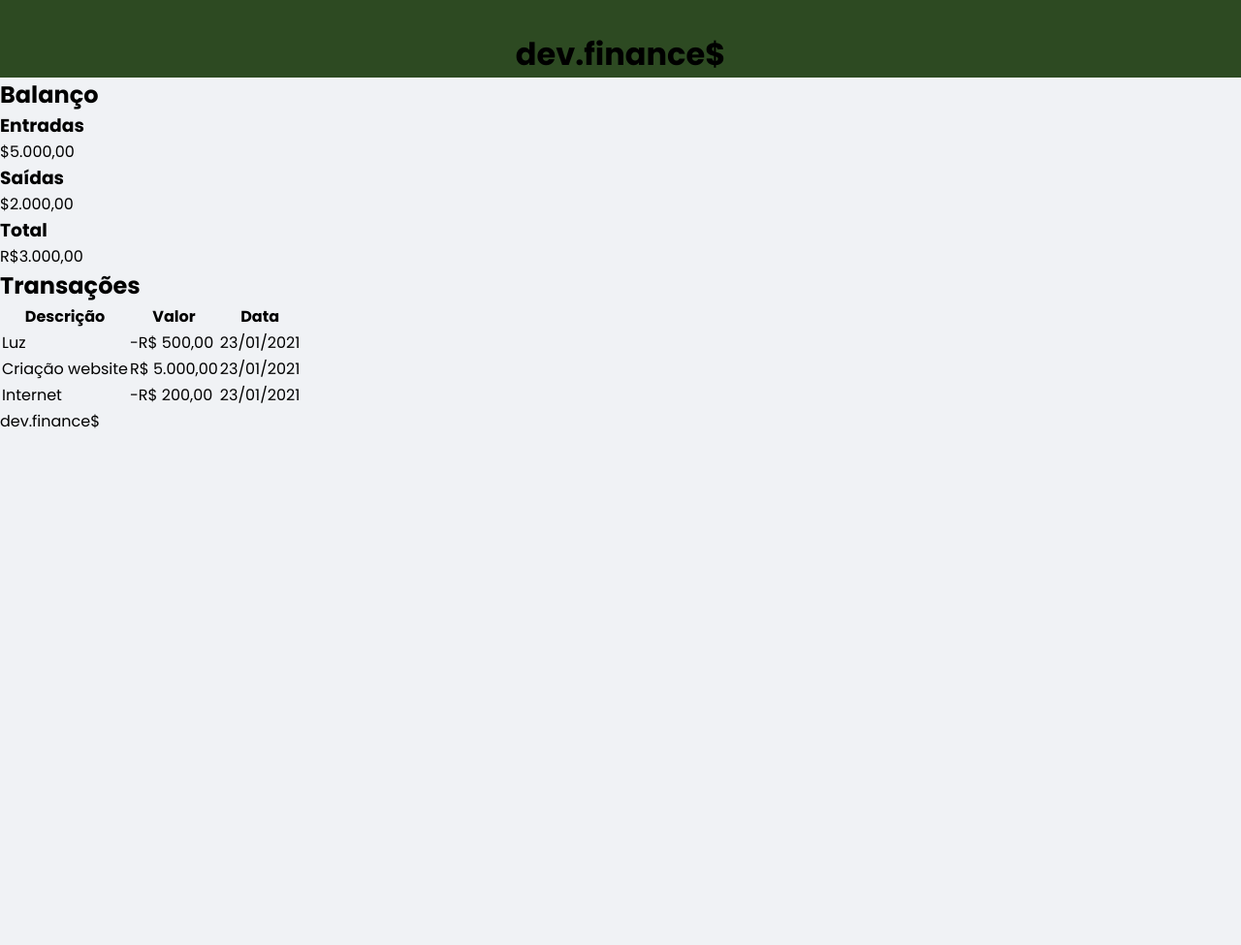
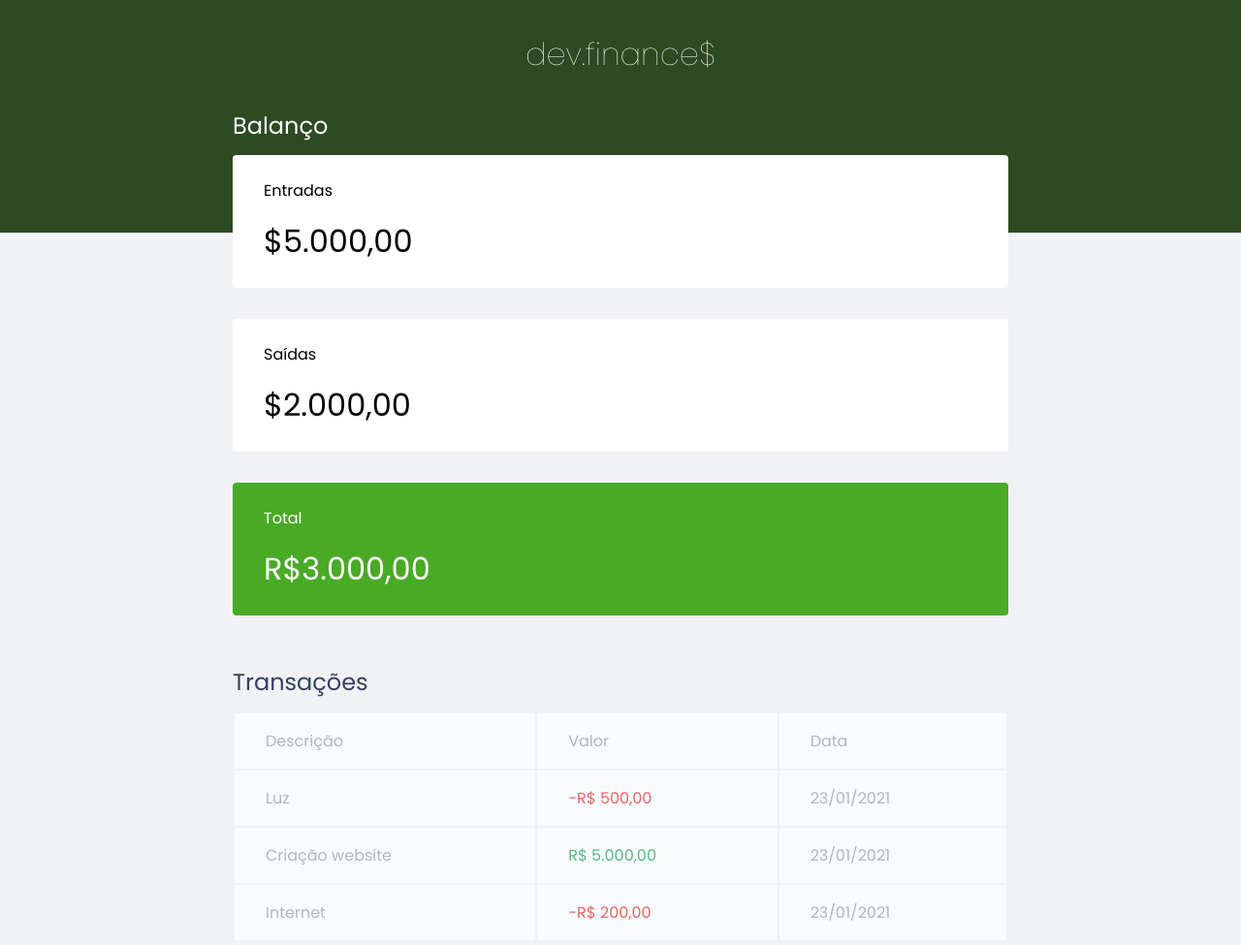
Before and after one commit to victorhugofaria/DevFinances, a plain HTML site: page index.html in a window 1280 px wide. Shown: the top 975 px of the page at 97% size. Before the commit the page ends 800 px from the top, so only its background shows below. Drawn offline with Linux system fonts and the light colour scheme.

Commit message:
finishclass1

```diff
--- a/index.html
+++ b/index.html
@@ -17,7 +17,7 @@
         <h1 id="logo">dev.finance$</h1>
     </header>
 
-    <main>
+    <main class="container">
         <section id="balance">
             <h2>Balanço</h2>
 
@@ -30,7 +30,7 @@
                 <h3>Saídas</h3>
                 <p>$2.000,00</p>
             </div>
-            <div class="card">
+            <div class="card total class="description"">
                 <h3>Total</h3>
                 <p> R$3.000,00</p>
             </div>
@@ -52,21 +52,21 @@
                 </thead>
                 <tbody>
                     <tr>
-                        <td>Luz</td>
-                        <td>-R$ 500,00</td>
-                        <td>23/01/2021</td>
+                        <td class="description">Luz</td>
+                        <td class="expense">-R$ 500,00</td>
+                        <td class="date">23/01/2021</td>
                     </tr>
 
                     <tr>
-                        <td>Criação website</td>
-                        <td>R$ 5.000,00</td>
-                        <td>23/01/2021</td>
+                        <td class="description">Criação website</td>
+                        <td class="income">R$ 5.000,00</td>
+                        <td class="date">23/01/2021</td>
                     </tr>
 
                     <tr>
-                        <td>Internet</td>
-                        <td>-R$ 200,00</td>
-                        <td>23/01/2021</td>
+                        <td class="description">Internet</td>
+                        <td class="expense">-R$ 200,00</td>
+                        <td class="date">23/01/2021</td>
                     </tr>
                 </tbody>
             </table>
--- a/style.css
+++ b/style.css
@@ -1,4 +1,8 @@
 /* Global =========================*/
+: root {
+    --dark-blue: #363f5f;
+}
+
 * {
     margin: 0;
     padding: 0;
@@ -10,13 +14,132 @@ body {
     font-family: 'Poppins', sans-serif;
 }
 
+.container {
+    width: min(90vw, 800px);
+    margin: auto;
+}
+
+/* Titles =========================*/
+
+h2 {
+    margin-top: 3.2rem;
+    margin-bottom: 0.8rem;
+    color: #363f5f;
+
+    font-weight: normal;
+}
+
+
+
 /* Header =========================*/
 header {
    background: #2D4A22;
-   padding: 2rem 2rem 0;
+   padding: 2rem 0 10rem;
    text-align: center;
 }
 
-header h1 {
+#logo {
+    color: #fff;
+    font-weight: 100;
+}
+
+/* Balance =========================*/
+#balance {
+    margin-top: -8rem;
+}
+
+#balance h2 {
+    color: white;
+    margin-top: 0;
 
 }
+
+/* Cards =========================*/
+
+.card {
+    background: white;
+    padding: 1.5rem 2rem;
+    border-radius: 0.25rem;
+
+    margin-bottom: 2rem;
+
+    color: var(--dark-blue);
+}
+
+.card h3 {
+    font-weight: normal;
+    font-size: 1rem;
+}
+
+.card p {
+   font-size: 2rem;
+   line-height: 3rem;
+
+   margin-top: 1rem;
+}
+
+.card.total {
+    background: #49aa26;
+    color: white;
+}
+
+/* Table =========================*/
+
+#data-table {
+    width: 100%;
+    color: #969cb3;
+
+}
+
+
+
+table th {
+    background: white;
+    font-weight: normal;
+    padding: 1rem 2rem;
+
+    text-align: left;
+
+}
+
+
+
+table tr {
+    opacity: 0.7;
+}
+table tr:hover {
+    opacity: 1;
+}
+
+table thead tr th:first-child,
+table thead tr td:first-child,{
+    border-radius: 0.25rem 0 0 0.25rem;
+}
+
+table td {
+    background: white;
+    padding: 1rem 2rem;
+
+}
+
+td.description {
+    color: var(--dark-blue);
+}
+
+td.income {
+    color: #12a454;
+}
+
+td.expense {
+    color: #e92929
+}
+
+/* Footer =========================*/
+
+footer {
+    text-align: center;
+    padding: 4rem 0 2rem;
+    color: var(--dark-blue);
+
+    opacity: 0.6;
+}
```
